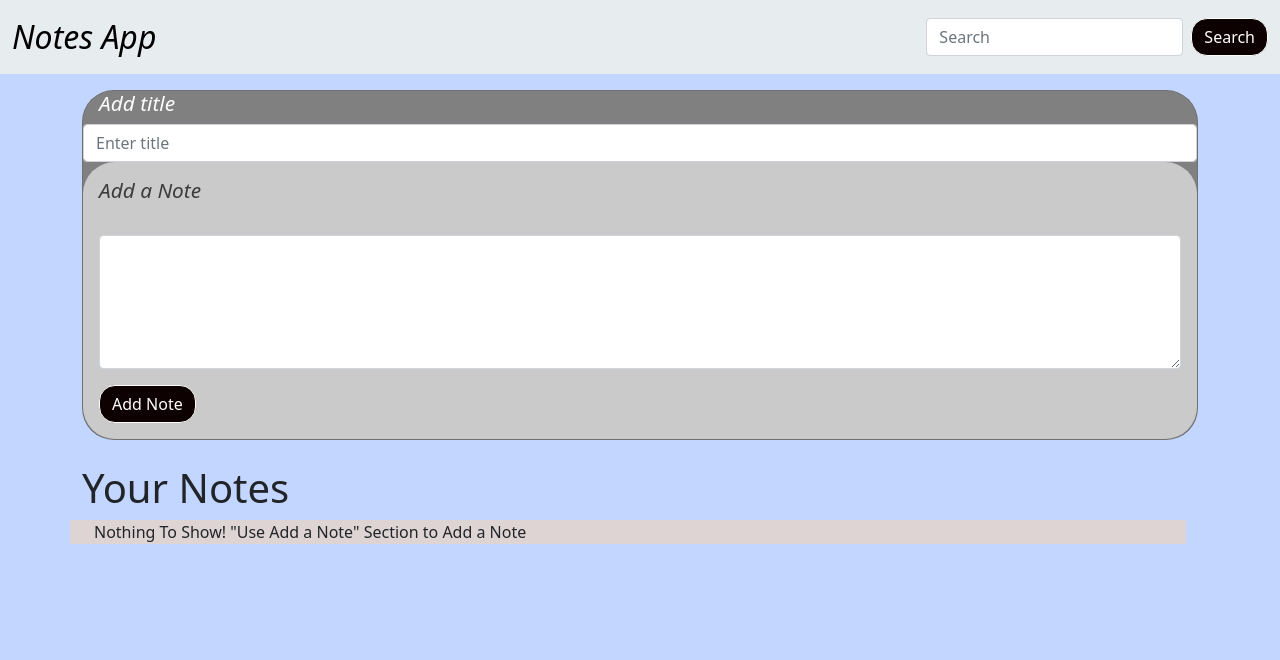
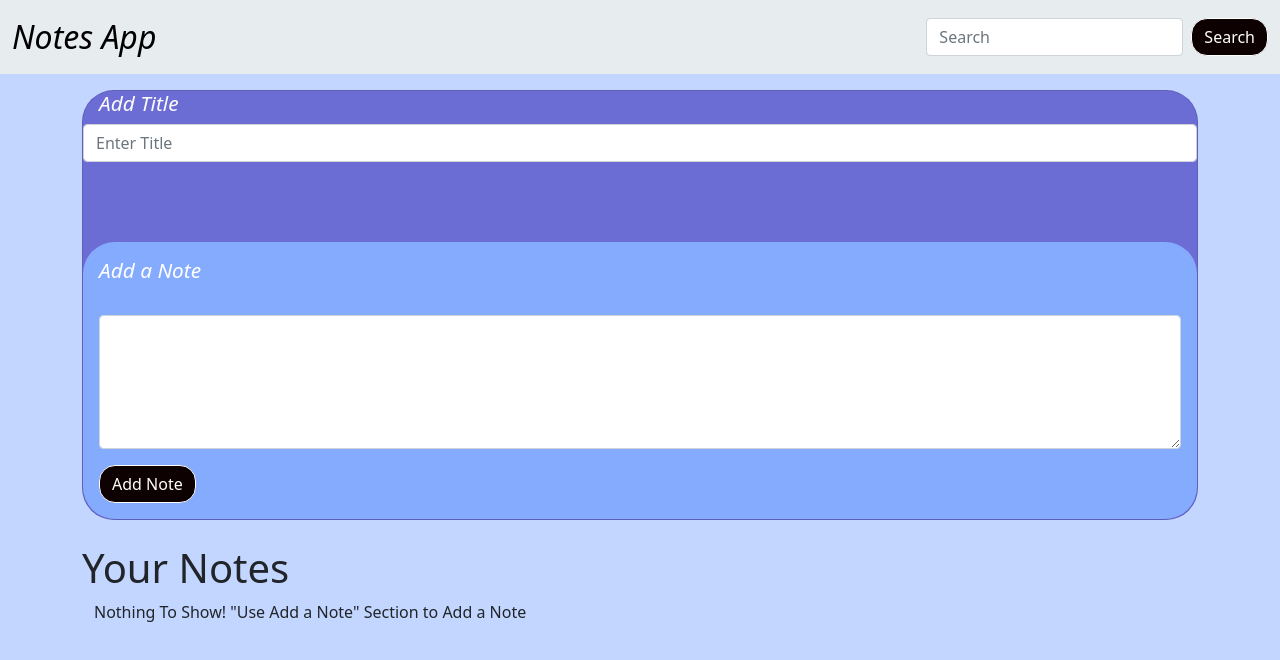
Before and after one commit to Naren-03/QuickNote, a plain HTML site: page notes.html in a window 1280 px wide. Drawn offline with nearby package versions, Linux system fonts and the light colour scheme.

Commit message:
Date-2-jul-2023

```diff
--- a/notes.html
+++ b/notes.html
@@ -23,7 +23,7 @@
 
     }
     .card-title{
-    color: rgb(60, 60, 60);
+    color: rgb(255, 255, 255);
     font-size: 1.30rem;
     font-style: oblique;
     }
@@ -32,7 +32,6 @@
     margin-left: 1rem;
     font-size: 1.30rem;
     font-style: oblique;
-
     }
     .navbar{
         background-color: rgb(231, 236, 239);
@@ -43,16 +42,16 @@
     flex-direction: column;
     min-width: 0;
     word-wrap: break-word;
-    background-color: #808080;
+    background-color: #6c6cd5;
     background-clip: border-box;
     border: 1px solid rgba(0,0,0,.125);
     border-radius: 2rem;
     }
     .card-body{
-        background-color: #cacaca;
+        background-color: #85abff;
         border-radius: 2rem;
-
-    }
+        margin-top: 5rem;
+}
     .navbar-brand{
         color: black;
         font-size: 2rem;
@@ -86,9 +85,9 @@
     <div class="container my-3">
 
         <div class="card">
-            <h5 class="card-title1">Add title</h5>
+            <h5 class="card-title1">Add Title</h5>
             <input type="text" class="form-control" id="addTitle" aria-describedby="title"
-                placeholder="Enter title">
+                placeholder="Enter Title">
 
             <div class="card-body">
                 <h5 class="card-title" >Add a Note</h5>
@@ -103,7 +102,7 @@
 
 
 
-        <div id="notes" class="row container-fluid" style="background:rgb(223, 212, 212);" >
+        <div id="notes" class="row container-fluid"  >
             <div class="notecard my-2 mx-2 card" style="width: 18rem;" >
                 <div class="card-body">
                     <h5 class="card-title">Note </h5>
```
